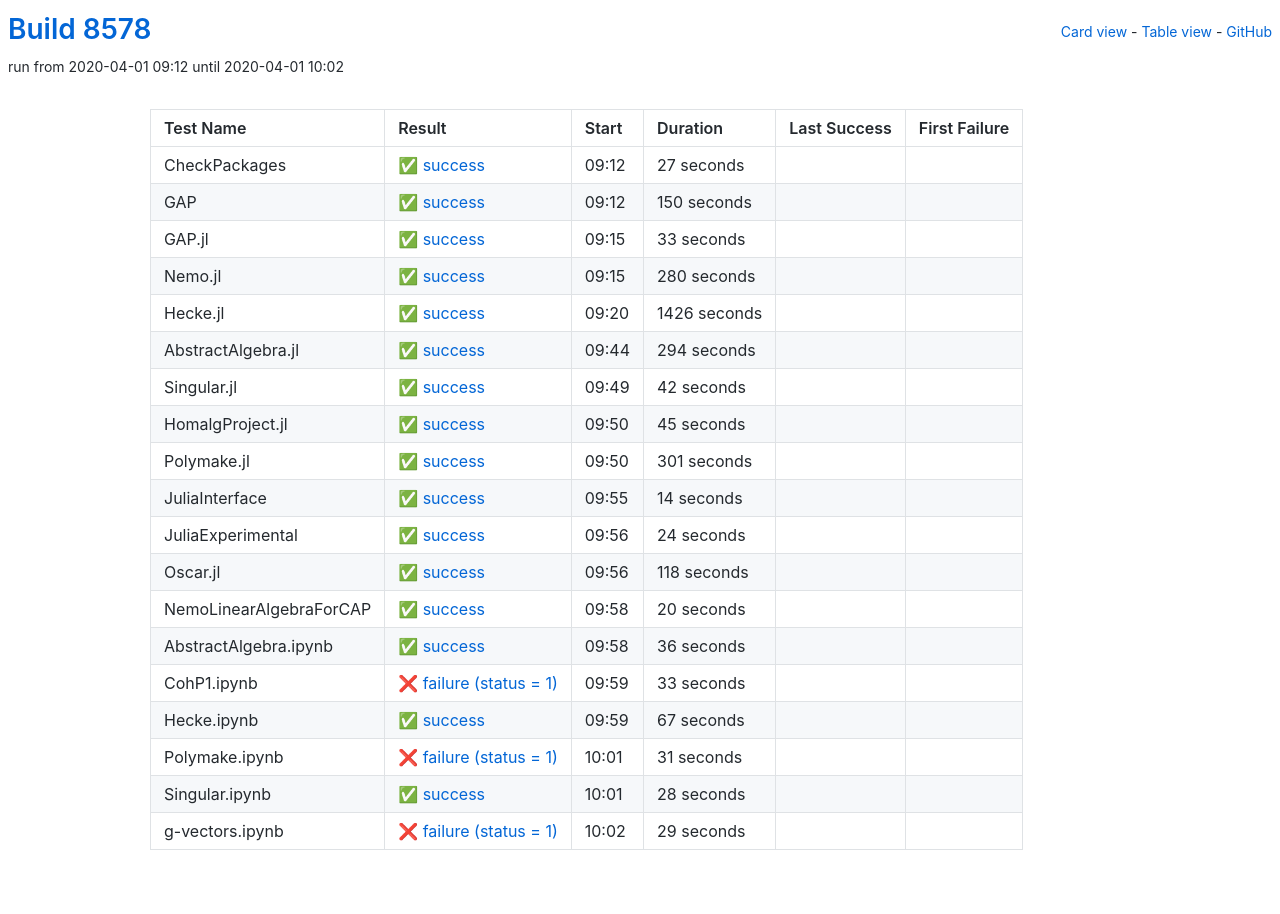
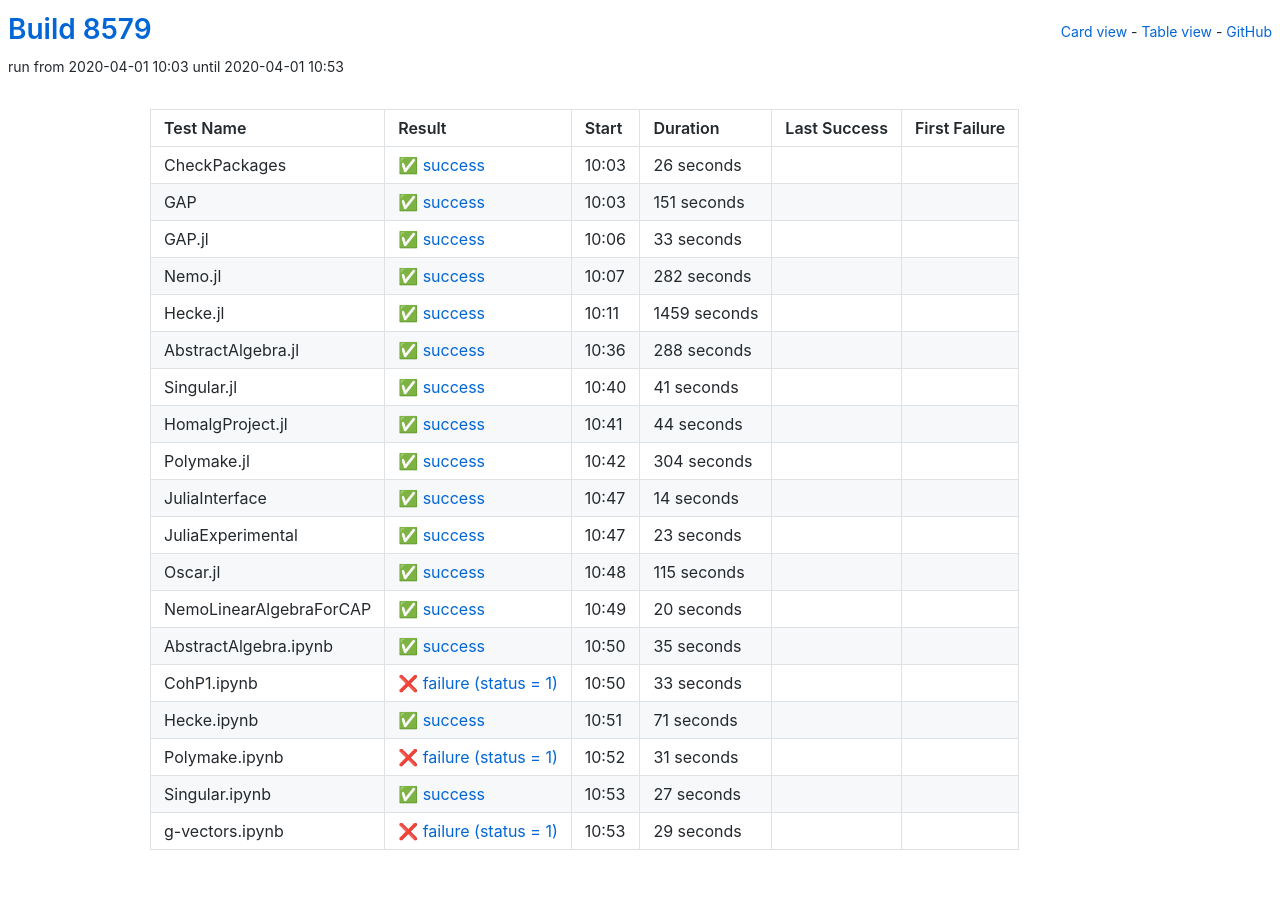
Before and after one commit to oscar-system/oscar-ci-status, a Jekyll site: the page built from table.html, in a window 1280 px wide. Built offline with Jekyll 4.4.1, drawn with Linux system fonts in a browser that asks for light colours.

Commit message:
Build 8579

```diff
--- a/_data/ci.yml
+++ b/_data/ci.yml
@@ -1,27 +1,27 @@
-build: 8578
-build_url: https://oscarci.mathematik.uni-kl.de/job/oscar/8578/
+build: 8579
+build_url: https://oscarci.mathematik.uni-kl.de/job/oscar/8579/
 job: oscar
 tests:
-- duration: 27
+- duration: 26
   exitcode: 0
   first_failure: false
   first_failure_url: null
   last_success: false
   last_success_url: null
-  log: https://oscarci.mathematik.uni-kl.de/job/oscar/8578/artifact/logs/build-8578/CheckPackages.log
+  log: https://oscarci.mathematik.uni-kl.de/job/oscar/8579/artifact/logs/build-8579/CheckPackages.log
   name: CheckPackages
-  start: 2020-04-01 09:12
+  start: 2020-04-01 10:03
   status: success
   success: true
-- duration: 150
+- duration: 151
   exitcode: 0
   first_failure: false
   first_failure_url: null
   last_success: false
   last_success_url: null
-  log: https://oscarci.mathematik.uni-kl.de/job/oscar/8578/artifact/logs/build-8578/GAP.log
+  log: https://oscarci.mathematik.uni-kl.de/job/oscar/8579/artifact/logs/build-8579/GAP.log
   name: GAP
-  start: 2020-04-01 09:12
+  start: 2020-04-01 10:03
   status: success
   success: true
 - duration: 33
@@ -30,75 +30,75 @@
   first_failure_url: null
   last_success: false
   last_success_url: null
-  log: https://oscarci.mathematik.uni-kl.de/job/oscar/8578/artifact/logs/build-8578/GAP.jl.log
+  log: https://oscarci.mathematik.uni-kl.de/job/oscar/8579/artifact/logs/build-8579/GAP.jl.log
   name: GAP.jl
-  start: 2020-04-01 09:15
+  start: 2020-04-01 10:06
   status: success
   success: true
-- duration: 280
+- duration: 282
   exitcode: 0
   first_failure: false
   first_failure_url: null
   last_success: false
   last_success_url: null
-  log: https://oscarci.mathematik.uni-kl.de/job/oscar/8578/artifact/logs/build-8578/Nemo.jl.log
+  log: https://oscarci.mathematik.uni-kl.de/job/oscar/8579/artifact/logs/build-8579/Nemo.jl.log
   name: Nemo.jl
-  start: 2020-04-01 09:15
+  start: 2020-04-01 10:07
   status: success
   success: true
-- duration: 1426
+- duration: 1459
   exitcode: 0
   first_failure: false
   first_failure_url: null
   last_success: false
   last_success_url: null
-  log: https://oscarci.mathematik.uni-kl.de/job/oscar/8578/artifact/logs/build-8578/Hecke.jl.log
+  log: https://oscarci.mathematik.uni-kl.de/job/oscar/8579/artifact/logs/build-8579/Hecke.jl.log
   name: Hecke.jl
-  start: 2020-04-01 09:20
+  start: 2020-04-01 10:11
   status: success
   success: true
-- duration: 294
+- duration: 288
   exitcode: 0
   first_failure: false
   first_failure_url: null
   last_success: false
   last_success_url: null
-  log: https://oscarci.mathematik.uni-kl.de/job/oscar/8578/artifact/logs/build-8578/AbstractAlgebra.jl.log
+  log: https://oscarci.mathematik.uni-kl.de/job/oscar/8579/artifact/logs/build-8579/AbstractAlgebra.jl.log
   name: AbstractAlgebra.jl
-  start: 2020-04-01 09:44
+  start: 2020-04-01 10:36
   status: success
   success: true
-- duration: 42
+- duration: 41
   exitcode: 0
   first_failure: false
   first_failure_url: null
   last_success: false
   last_success_url: null
-  log: https://oscarci.mathematik.uni-kl.de/job/oscar/8578/artifact/logs/build-8578/Singular.jl.log
+  log: https://oscarci.mathematik.uni-kl.de/job/oscar/8579/artifact/logs/build-8579/Singular.jl.log
   name: Singular.jl
-  start: 2020-04-01 09:49
+  start: 2020-04-01 10:40
   status: success
   success: true
-- duration: 45
+- duration: 44
   exitcode: 0
   first_failure: false
   first_failure_url: null
   last_success: false
   last_success_url: null
-  log: https://oscarci.mathematik.uni-kl.de/job/oscar/8578/artifact/logs/build-8578/HomalgProject.jl.log
+  log: https://oscarci.mathematik.uni-kl.de/job/oscar/8579/artifact/logs/build-8579/HomalgProject.jl.log
   name: HomalgProject.jl
-  start: 2020-04-01 09:50
+  start: 2020-04-01 10:41
   status: success
   success: true
-- duration: 301
+- duration: 304
   exitcode: 0
   first_failure: false
   first_failure_url: null
   last_success: false
   last_success_url: null
-  log: https://oscarci.mathematik.uni-kl.de/job/oscar/8578/artifact/logs/build-8578/Polymake.jl.log
+  log: https://oscarci.mathematik.uni-kl.de/job/oscar/8579/artifact/logs/build-8579/Polymake.jl.log
   name: Polymake.jl
-  start: 2020-04-01 09:50
+  start: 2020-04-01 10:42
   status: success
   success: true
 - duration: 14
@@ -107,31 +107,31 @@
   first_failure_url: null
   last_success: false
   last_success_url: null
-  log: https://oscarci.mathematik.uni-kl.de/job/oscar/8578/artifact/logs/build-8578/JuliaInterface.log
+  log: https://oscarci.mathematik.uni-kl.de/job/oscar/8579/artifact/logs/build-8579/JuliaInterface.log
   name: JuliaInterface
-  start: 2020-04-01 09:55
+  start: 2020-04-01 10:47
   status: success
   success: true
-- duration: 24
+- duration: 23
   exitcode: 0
   first_failure: false
   first_failure_url: null
   last_success: false
   last_success_url: null
-  log: https://oscarci.mathematik.uni-kl.de/job/oscar/8578/artifact/logs/build-8578/JuliaExperimental.log
+  log: https://oscarci.mathematik.uni-kl.de/job/oscar/8579/artifact/logs/build-8579/JuliaExperimental.log
   name: JuliaExperimental
-  start: 2020-04-01 09:56
+  start: 2020-04-01 10:47
   status: success
   success: true
-- duration: 118
+- duration: 115
   exitcode: 0
   first_failure: false
   first_failure_url: null
   last_success: false
   last_success_url: null
-  log: https://oscarci.mathematik.uni-kl.de/job/oscar/8578/artifact/logs/build-8578/Oscar.jl.log
+  log: https://oscarci.mathematik.uni-kl.de/job/oscar/8579/artifact/logs/build-8579/Oscar.jl.log
   name: Oscar.jl
-  start: 2020-04-01 09:56
+  start: 2020-04-01 10:48
   status: success
   success: true
 - duration: 20
@@ -140,20 +140,20 @@
   first_failure_url: null
   last_success: false
   last_success_url: null
-  log: https://oscarci.mathematik.uni-kl.de/job/oscar/8578/artifact/logs/build-8578/NemoLinearAlgebraForCAP.log
+  log: https://oscarci.mathematik.uni-kl.de/job/oscar/8579/artifact/logs/build-8579/NemoLinearAlgebraForCAP.log
   name: NemoLinearAlgebraForCAP
-  start: 2020-04-01 09:58
+  start: 2020-04-01 10:49
   status: success
   success: true
-- duration: 36
+- duration: 35
   exitcode: 0
   first_failure: false
   first_failure_url: null
   last_success: false
   last_success_url: null
-  log: https://oscarci.mathematik.uni-kl.de/job/oscar/8578/artifact/logs/build-8578/AbstractAlgebra.ipynb.log
+  log: https://oscarci.mathematik.uni-kl.de/job/oscar/8579/artifact/logs/build-8579/AbstractAlgebra.ipynb.log
   name: AbstractAlgebra.ipynb
-  start: 2020-04-01 09:58
+  start: 2020-04-01 10:50
   status: success
   success: true
 - duration: 33
@@ -162,20 +162,20 @@
   first_failure_url: null
   last_success: false
   last_success_url: null
-  log: https://oscarci.mathematik.uni-kl.de/job/oscar/8578/artifact/logs/build-8578/CohP1.ipynb.log
+  log: https://oscarci.mathematik.uni-kl.de/job/oscar/8579/artifact/logs/build-8579/CohP1.ipynb.log
   name: CohP1.ipynb
-  start: 2020-04-01 09:59
+  start: 2020-04-01 10:50
   status: failure
   success: false
-- duration: 67
+- duration: 71
   exitcode: 0
   first_failure: false
   first_failure_url: null
   last_success: false
   last_success_url: null
-  log: https://oscarci.mathematik.uni-kl.de/job/oscar/8578/artifact/logs/build-8578/Hecke.ipynb.log
+  log: https://oscarci.mathematik.uni-kl.de/job/oscar/8579/artifact/logs/build-8579/Hecke.ipynb.log
   name: Hecke.ipynb
-  start: 2020-04-01 09:59
+  start: 2020-04-01 10:51
   status: success
   success: true
 - duration: 31
@@ -184,20 +184,20 @@
   first_failure_url: null
   last_success: false
   last_success_url: null
-  log: https://oscarci.mathematik.uni-kl.de/job/oscar/8578/artifact/logs/build-8578/Polymake.ipynb.log
+  log: https://oscarci.mathematik.uni-kl.de/job/oscar/8579/artifact/logs/build-8579/Polymake.ipynb.log
   name: Polymake.ipynb
-  start: 2020-04-01 10:01
+  start: 2020-04-01 10:52
   status: failure
   success: false
-- duration: 28
+- duration: 27
   exitcode: 0
   first_failure: false
   first_failure_url: null
   last_success: false
   last_success_url: null
-  log: https://oscarci.mathematik.uni-kl.de/job/oscar/8578/artifact/logs/build-8578/Singular.ipynb.log
+  log: https://oscarci.mathematik.uni-kl.de/job/oscar/8579/artifact/logs/build-8579/Singular.ipynb.log
   name: Singular.ipynb
-  start: 2020-04-01 10:01
+  start: 2020-04-01 10:53
   status: success
   success: true
 - duration: 29
@@ -206,8 +206,8 @@
   first_failure_url: null
   last_success: false
   last_success_url: null
-  log: https://oscarci.mathematik.uni-kl.de/job/oscar/8578/artifact/logs/build-8578/g-vectors.ipynb.log
+  log: https://oscarci.mathematik.uni-kl.de/job/oscar/8579/artifact/logs/build-8579/g-vectors.ipynb.log
   name: g-vectors.ipynb
-  start: 2020-04-01 10:02
+  start: 2020-04-01 10:53
   status: failure
   success: false
```
Also changed, not shown: README.md.
